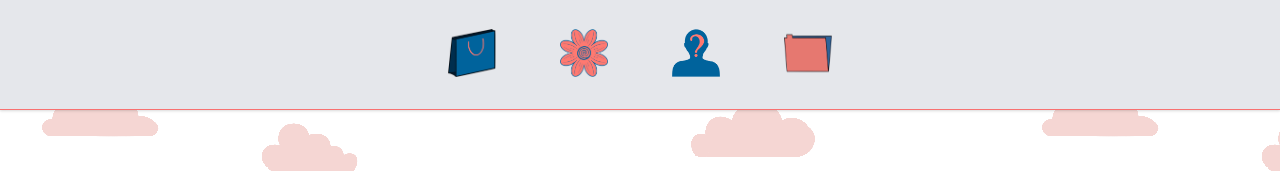
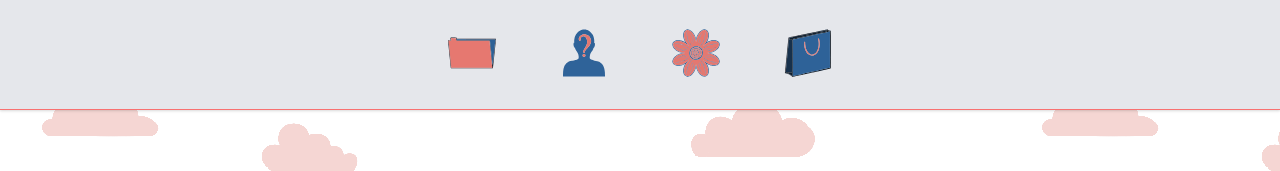
Before and after one commit to cristinegf/website, a website built with Vite: page index.html in a window 1280 px wide. Shown: the part 235-406 px from the top of the page. Built offline with nearby package versions, Linux system fonts and the light colour scheme.

Commit message:
añadimos imagenes svg en menú

```diff
--- a/index.html
+++ b/index.html
@@ -92,10 +92,10 @@
 
 </div>
 <div class="max-w-7xl flex mx-auto flex-wrap flex-row items-baseline justify-center content-center bg-gray-200 border-b border-red-400 shadow" id="menu">
-    <img class="w-20 h-20 p-4 m-4 " src="images/menu/1.png" alt="shop">
-    <img class="w-20 h-20 p-4 m-4 " src="images/menu/2.png" alt="shop">
-    <img class="w-20 h-20 p-4 m-4 " src="images/menu/3.png" alt="shop">
-    <img class="w-20 h-20 p-4 m-4 " src="images/menu/4.png" alt="shop">
+    <img class="w-20 h-20 p-4 m-4 " src="images/menu/gallery.svg" alt="shop">
+    <img class="w-20 h-20 p-4 m-4 " src="images/menu/about_me.svg" alt="shop">
+    <img class="w-20 h-20 p-4 m-4 " src="images/menu/flor.svg" alt="shop">
+    <img class="w-20 h-20 p-4 m-4 " src="images/menu/shop.svg" alt="shop">
 </div>
 <div id="main" class="py-16 h-screen antialiased text-blue-cris">
   <div class="flex flex-row">
```
Also changed, not shown: images/menu/1.png (deleted), images/menu/2.png (deleted), images/menu/3.png (deleted), images/menu/4.png (deleted), images/menu/about_me.svg (added), images/menu/flor.svg (added), images/menu/gallery.svg (added), images/menu/shop.svg (added).
